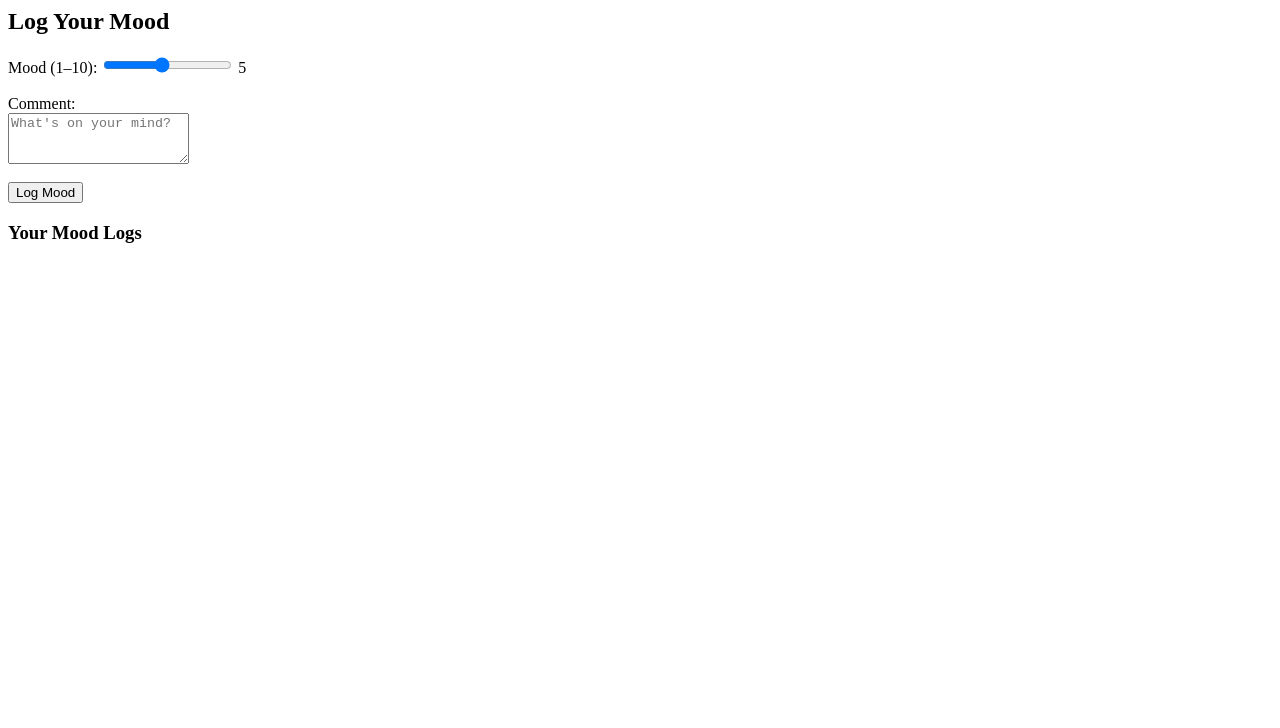
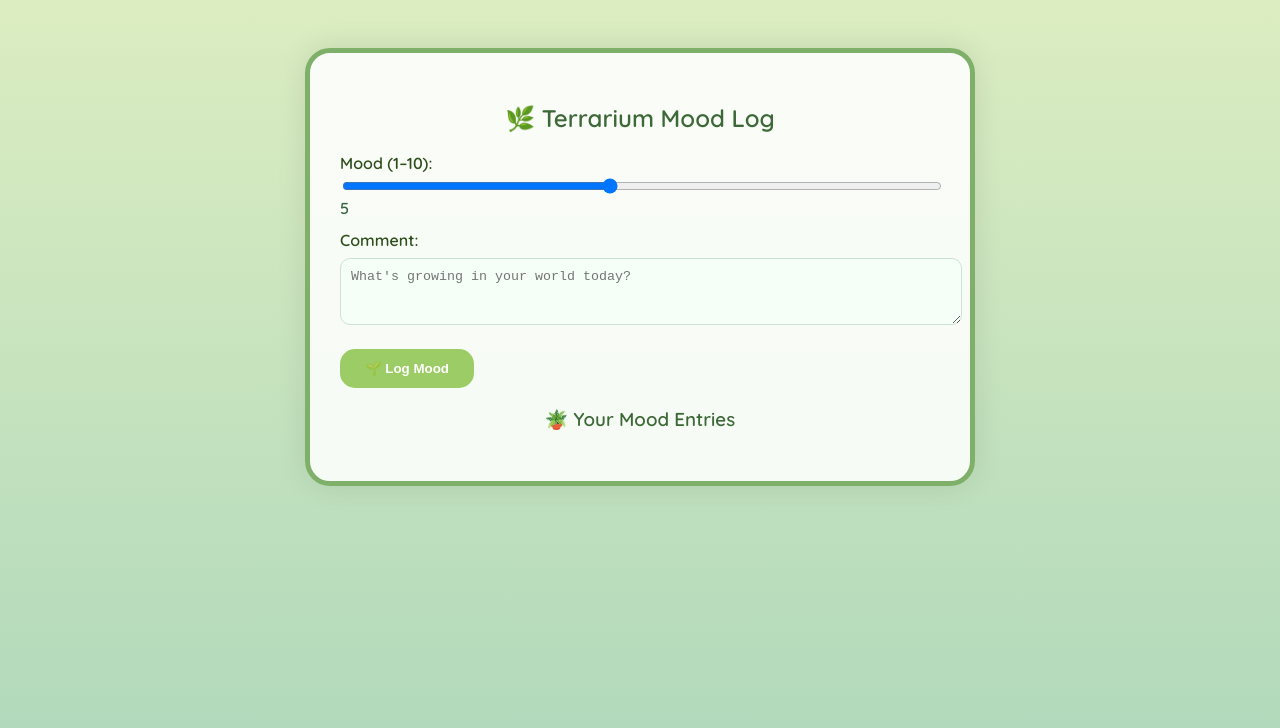
Before and after one commit to rhahavy/LOG, a plain HTML site: page index.html in a window 1280 px wide. Drawn offline with Linux system fonts and the light colour scheme.

Commit message:
Update index.html

```diff
--- a/index.html
+++ b/index.html
@@ -1,19 +1,156 @@
-<h2>Log Your Mood</h2>
+<!DOCTYPE html>
+<html lang="en">
+<head>
+  <meta charset="UTF-8" />
+  <meta name="viewport" content="width=device-width, initial-scale=1.0"/>
+  <title>My Mood Log</title>
+  <link href="https://fonts.googleapis.com/css2?family=Quicksand:wght@400;600&display=swap" rel="stylesheet">
+  <style>
+    body {
+      background: linear-gradient(#dcedc1, #a8d5ba);
+      font-family: 'Quicksand', sans-serif;
+      color: #2e4e1c;
+      display: flex;
+      justify-content: center;
+      align-items: flex-start;
+      padding: 40px 20px;
+      min-height: 100vh;
+    }
 
-<form id="moodForm">
-  <label for="moodScore">Mood (1–10):</label>
-  <input type="range" id="moodScore" name="moodScore" min="1" max="10" value="5" oninput="scoreOutput.value = moodScore.value">
-  <output id="scoreOutput">5</output>
+    .terrarium-container {
+      background-color: #ffffffdd;
+      border: 5px solid #7fb069;
+      border-radius: 25px;
+      padding: 30px;
+      box-shadow: 0 0 30px rgba(0,0,0,0.1);
+      max-width: 600px;
+      width: 100%;
+    }
 
-  <br><br>
+    h2, h3 {
+      text-align: center;
+      color: #3d6837;
+    }
 
-  <label for="moodComment">Comment:</label><br>
-  <textarea id="moodComment" name="moodComment" rows="3" placeholder="What's on your mind?"></textarea>
+    label {
+      font-weight: 600;
+      margin-top: 12px;
+      display: block;
+    }
 
-  <br><br>
+    input[type="range"] {
+      width: 100%;
+      margin-top: 5px;
+    }
 
-  <button type="submit">Log Mood</button>
-</form>
+    output {
+      font-weight: bold;
+      color: #386641;
+    }
 
-<h3>Your Mood Logs</h3>
-<ul id="moodLogList"></ul>
+    textarea {
+      width: 100%;
+      padding: 10px;
+      margin-top: 8px;
+      border-radius: 10px;
+      border: 1px solid #cce3d4;
+      background-color: #f5fff7;
+      resize: vertical;
+    }
+
+    button {
+      margin-top: 20px;
+      padding: 12px 25px;
+      background-color: #9ccc65;
+      color: white;
+      font-weight: bold;
+      border: none;
+      border-radius: 15px;
+      cursor: pointer;
+      transition: background 0.3s;
+    }
+
+    button:hover {
+      background-color: #8cbf4c;
+    }
+
+    ul {
+      list-style-type: none;
+      padding: 0;
+      margin-top: 20px;
+    }
+
+    li {
+      background-color: #eafbe7;
+      padding: 15px;
+      border-radius: 15px;
+      box-shadow: 0 2px 5px rgba(0,0,0,0.05);
+      margin-bottom: 12px;
+      border-left: 5px solid #b5e48c;
+    }
+
+    strong {
+      color: #3e6b3b;
+    }
+  </style>
+</head>
+<body>
+  <div class="terrarium-container">
+    <h2>🌿 Terrarium Mood Log</h2>
+
+    <form id="moodForm">
+      <label for="moodScore">Mood (1–10):</label>
+      <input type="range" id="moodScore" name="moodScore" min="1" max="10" value="5" oninput="scoreOutput.value = moodScore.value">
+      <output id="scoreOutput">5</output>
+
+      <label for="moodComment">Comment:</label>
+      <textarea id="moodComment" name="moodComment" rows="3" placeholder="What's growing in your world today?"></textarea>
+
+      <button type="submit">🌱 Log Mood</button>
+    </form>
+
+    <h3>🪴 Your Mood Entries</h3>
+    <ul id="moodLogList"></ul>
+  </div>
+
+  <script>
+    const form = document.getElementById("moodForm");
+    const logList = document.getElementById("moodLogList");
+
+    form.addEventListener("submit", function (e) {
+      e.preventDefault();
+
+      const moodScore = document.getElementById("moodScore").value;
+      const moodComment = document.getElementById("moodComment").value;
+      const timestamp = new Date().toLocaleString();
+
+      const moodEntry = {
+        score: moodScore,
+        comment: moodComment,
+        time: timestamp
+      };
+
+      let moodLogs = JSON.parse(localStorage.getItem("moodLogs")) || [];
+      moodLogs.push(moodEntry);
+      localStorage.setItem("moodLogs", JSON.stringify(moodLogs));
+
+      displayMoodLogs();
+      form.reset();
+      document.getElementById("scoreOutput").value = 5;
+    });
+
+    function displayMoodLogs() {
+      let moodLogs = JSON.parse(localStorage.getItem("moodLogs")) || [];
+      logList.innerHTML = "";
+
+      moodLogs.reverse().forEach((entry) => {
+        const li = document.createElement("li");
+        li.innerHTML = `<strong>${entry.time}</strong><br> Mood: ${entry.score}/10<br>${entry.comment}`;
+        logList.appendChild(li);
+      });
+    }
+
+    displayMoodLogs();
+  </script>
+</body>
+</html>
```
